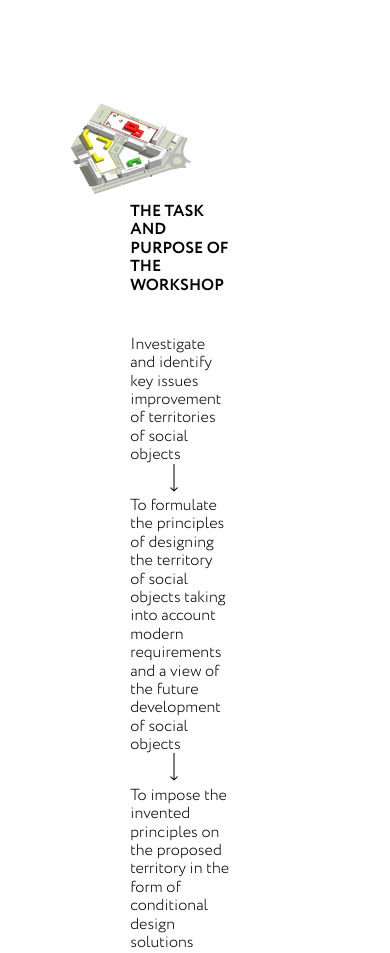
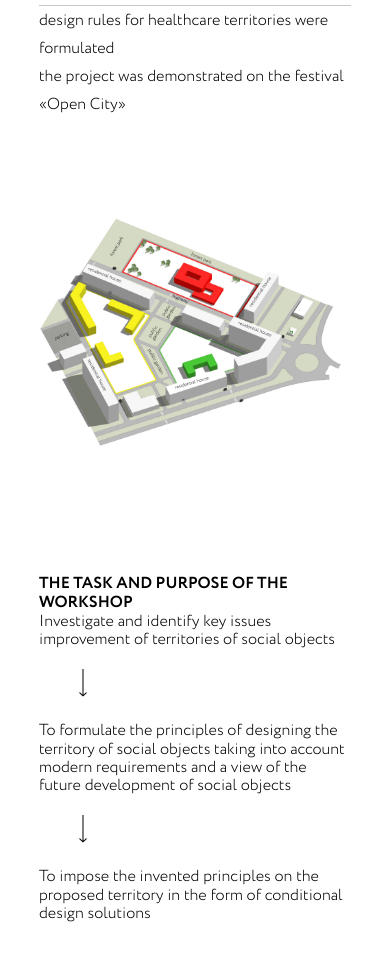
Before and after one commit to Melbinex/melbinex.github.io, a plain HTML site: page Eleonora-sorokina/pages/project2/index.html in a window 390 px wide. Shown: the part 463-1416 px from the top of the page. After the commit the page ends 1387 px from the top, so only its background shows below. Drawn offline with nearby package versions, Linux system fonts and the light colour scheme.

Commit message:
add phone version

```diff
--- a/Eleonora-sorokina/pages/project2/css/style.css
+++ b/Eleonora-sorokina/pages/project2/css/style.css
@@ -80,6 +80,66 @@
     line-height: 28px;
 }
 
+
+.block__left_tittle{
+    text-transform: uppercase;
+    font-size: 30px;
+    font-family: 'circebold';
+}
+.block__left_description{
+    font-family: 'circelight';
+
+
+}
+/* Это пиздец как я заебался */
+
+
+
+
+
+.tasker{
+    margin-top: 100px;
+    display: grid;
+    height: auto;
+    flex-wrap: wrap;
+    grid-template-columns: 1fr 1fr;
+    grid-gap: 10px 10px;
+}
+
+
+.task{
+
+    font-family: 'circelight';
+    display: flex;
+    justify-content: center;
+    align-items: center;
+
+}
+
+.task__arrow{
+    margin-top: 20px;
+    margin-bottom: 20px;
+    padding-left: 40px;
+}
+
+
+.task__tittle{
+
+    font-family: 'circebold';
+
+
+}
+
+.task__item{
+
+}
+.img_s{
+    width: 100%;
+  object-fit: cover;
+}
+
+
+
 @media (max-width: 689px){
     .block__right{
         margin-left: 0px;
@@ -92,72 +152,27 @@
 
     .tittle__img_plan{
         margin: auto;
-        width: 55%;
+        width: 100%;
         object-fit: cover;
 
     }
 
-}
+    .tittle__description{
 
+         margin-top: 60px;
+     }
 
-.block__left_tittle{
-    text-transform: uppercase;
-    font-size: 30px;
-    font-family: 'circebold';
-}
-.block__left_description{
-    font-family: 'circelight';
-
-
-}
-/* Это пиздец как я заебался */
-.tasker__img{
-    width: 50%;
-}
-.tasker__img img{
-    width: 100%;
-
-}
-
-.elia{
-    width: 80%;
-    margin: auto;
-
-}
 
 .tasker{
     margin-top: 100px;
-    display: flex;
+    display: grid;
     height: auto;
     flex-wrap: wrap;
+    grid-template-columns: 1fr;
+    grid-template-rows: 1fr 1fr;
 
 }
 
 
-.task{
-    width: 40%;
-    padding-left: 60px;
-    display: flex;
-    flex-direction: column;
-    justify-content: center;
-    align-items: start;
-    font-family: 'circelight';
 
 }
-
-.task__arrow{
-
-    padding-left: 40px;
-}
-
-
-.task__tittle{
-
-    font-family: 'circebold';
-    margin-bottom: 40px;
-
-}
-
-.task__step{
-
-}
--- a/Eleonora-sorokina/pages/project2/index.html
+++ b/Eleonora-sorokina/pages/project2/index.html
@@ -69,7 +69,7 @@
                 <div class="elia">
                 <section class="tasker">
                     <div class="tasker__img">
-                        <img src="../../img/gen0.png" alt="">
+                        <img class="img_s" src="../../img/gen0.png" alt="">
                     </div>
                     <div class="task">
                         <div class="task__item">
```
